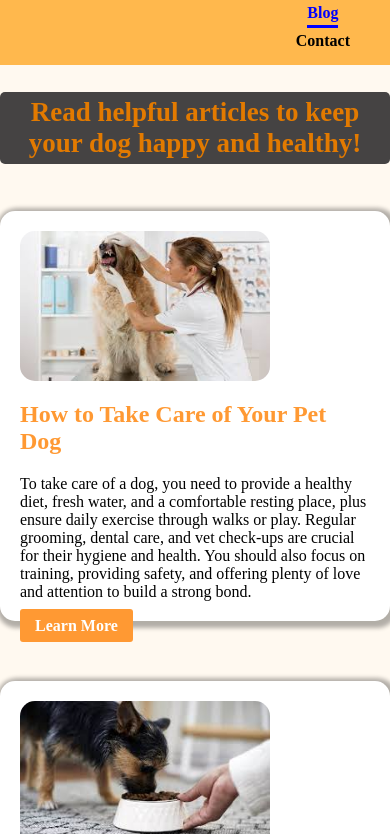
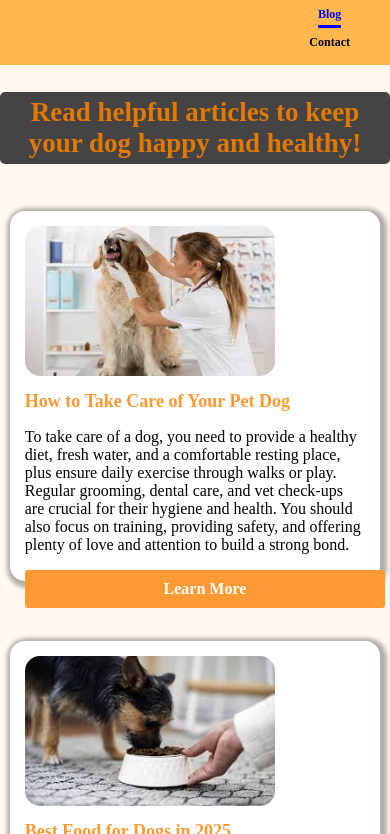
Before and after one commit to shreyashi137/Dog_Website_Project, a plain HTML site: page blog.html in a window 390 px wide. Shown: the part 123-957 px from the top of the page. Drawn offline with Linux system fonts and the light colour scheme.

Commit message:
Fix navbar, contact page, and blog mobile layout

```diff
--- a/style.css
+++ b/style.css
@@ -825,6 +825,12 @@ width: 200px;
         padding: 0;
         margin: 0;
     }
+
+    nav ul li a {
+        font-size: 14px; /* smaller font for mobile */
+    }
+
+
     .dog-card {
         width: 45%;
         margin: 5px;
@@ -886,6 +892,13 @@ width: 200px;
         margin: 0;
     }
 
+
+    nav ul li a {
+        font-size: 12px;
+    }
+
+
+
     .hero-content h1 {
         font-size:  24px;
     }
@@ -926,10 +939,27 @@ width: 200px;
     }
 
     .blog-container div {
-        width:  90%;
+        width:  95%;
         margin:  20px auto;
-        padding:  20px;
+        padding:  15px;
+        box-sizing: border-box;
     }
+
+
+
+    .blog-container div h2 {
+        font-size: 18px;      /* smaller heading for mobile */
+    }
+
+
+    .blog-container div .btn {
+        display: block;       /* button takes full width or fits inside */
+        width: 100%;
+        text-align: center;
+        padding: 10px;
+        margin-top: 10px;
+    }
+
 
     .filters {
         flex-direction:  column;
```
